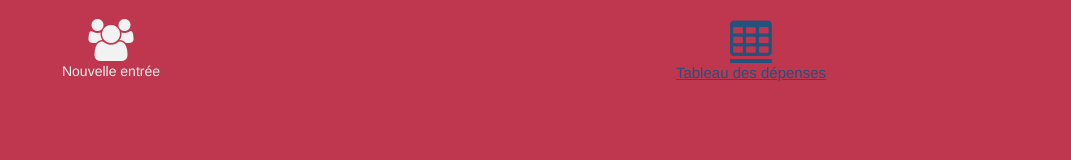
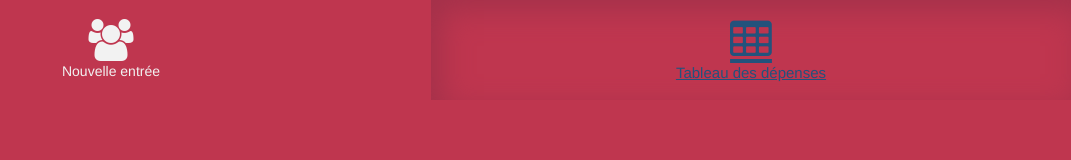
Before and after one commit to tipyaf/colocApp-1.1, a plain HTML site: page index.html in a window 1280 px wide. Both pictures are taken after a click on the link "Tableau des dépenses". Shown: the whole page, without its empty margins (209-1280 px from the left). Drawn offline with nearby package versions, Linux system fonts and the light colour scheme; some packages are replaced by stand-ins of ours.

Commit message:
design inset shadow  menu

```diff
--- a/css/style.css
+++ b/css/style.css
@@ -24,10 +24,13 @@ nav li {
     flex-direction: column;
     justify-content: center;
 
+
 }
 nav a:enabled{
     text-decoration: none;
     color: #D9A491;
+    border: none;
+
 }
 
 nav a{
@@ -41,6 +44,7 @@ nav a{
     text-align: center;
     text-decoration: none;
     color: #BF364F;
+    border: none;
 
 
 }
@@ -70,6 +74,11 @@ nav a:hover{
     -ms-transition: font-size 10s ease-out;
     -o-transition: font-size 10s ease-out;
     transition: font-size 10s ease-out;
+    box-shadow:10px 10px 30px #a3314a  inset;
+    -moz-box-shadow:10px 10px 30px #a3314a inset;
+    -webkit-box-shadow:10px 10px 30px #a3314a inset;
+
+
 }
 
 
@@ -178,4 +187,5 @@ nav a:hover{
 /*=======================Vue2 (tableau)========================*/
 .vue2 {
     max-height: 100vh;
+    /*border-left: 1px solid #F2F2F2;*/
 }
--- a/js/controller.js
+++ b/js/controller.js
@@ -5,11 +5,9 @@ colocApp.config(['$routeProvider',
         $routeProvider.
         when('/vue1', {
             templateUrl: 'views/vue1.html',
-            // controller: 'coloCtrl'
         }).
         when('/vue2', {
             templateUrl: 'views/vue2.html',
-            // controller: 'coloCtrl'
         }).
         otherwise({
             redirectTo: '/index'
```
